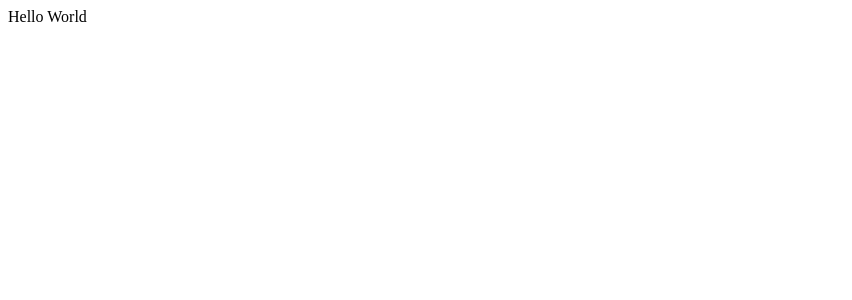
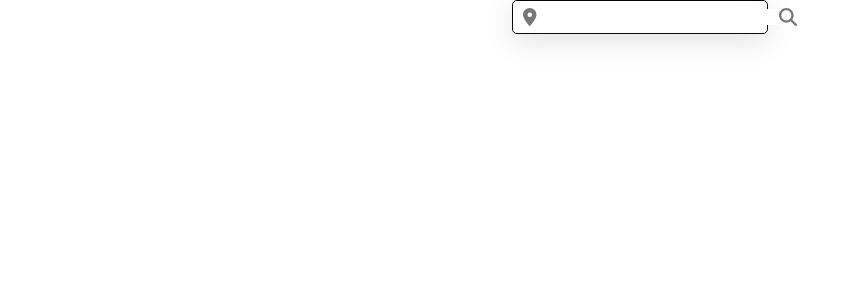
Before and after one commit to dilshadahmad09/weather-app, a React (Create React App) app: page / in a window 1280 px wide. Shown: the top 300 px of the page, without its empty margins (0-852 px from the left). Built offline with nearby package versions, Linux system fonts and the light colour scheme.

Commit message:
asic structures are created and input search box completed using fontawsome liberary

```diff
--- a/package.json
+++ b/package.json
@@ -3,12 +3,16 @@
   "version": "0.1.0",
   "private": true,
   "dependencies": {
+    "@fortawesome/fontawesome-svg-core": "^6.1.1",
+    "@fortawesome/free-regular-svg-icons": "^6.1.1",
+    "@fortawesome/free-solid-svg-icons": "^6.1.1",
+    "@fortawesome/react-fontawesome": "^0.2.0",
     "@testing-library/jest-dom": "^5.16.4",
     "@testing-library/react": "^13.3.0",
     "@testing-library/user-event": "^13.5.0",
     "react": "^18.2.0",
     "react-dom": "^18.2.0",
-    "react-scripts": "5.0.1",
+    "react-scripts": "^2.1.3",
     "web-vitals": "^2.1.4"
   },
   "scripts": {
--- a/src/App.js
+++ b/src/App.js
@@ -1,10 +1,12 @@
+import React from "react";
+import Home from "./components/home/Home";
 
 
 
 function App() {
   return (
-    <div className="App">
-    Hello World
+    <div>
+    <Home/>
     </div>
   );
 }
--- /dev/null
+++ b/src/components/home/Home.css
@@ -0,0 +1,12 @@
+*{
+    margin:0;
+    box-sizing: border-box;
+    padding: 0;
+}
+
+.body{
+    width: 20%;
+    border: 1px solid black;
+    margin: auto;
+    border-radius: 5px;
+}
--- /dev/null
+++ b/src/components/home/Home.jsx
@@ -0,0 +1,10 @@
+import React from 'react'
+import Input from '../inputbox/Input'
+import "./Home.css"
+function Home() {
+  return (
+    <div className='body'><Input/></div>
+  )
+}
+
+export default Home
--- /dev/null
+++ b/src/components/inputbox/Input.css
@@ -0,0 +1,29 @@
+*{
+    margin: 0;
+    padding: 0;
+    font-family: sans-serif;
+    box-sizing: border-box;
+}
+
+.search-box{
+    width: 100%;
+    height: 4vh;
+    background-color: white;
+    border-radius: 5px;
+    display: flex;
+    align-items: center;
+    padding: 0 10px;
+    box-shadow: rgba(100, 100, 111, 0.2) 0px 7px 29px 0px;;
+}
+.fontawsome{
+    font-size: 18px;
+    color:#777;
+}
+.search-box > input {
+    flex: 1;
+    height: 2vh;
+    border: none;
+    outline: none;
+    font-size: 18px;
+    padding-left:10px ;
+}
--- /dev/null
+++ b/src/components/inputbox/Input.jsx
@@ -0,0 +1,15 @@
+import React from "react";
+import {FontAwesomeIcon} from "@fortawesome/react-fontawesome"
+import {faSearch, faLocationDot} from "@fortawesome/free-solid-svg-icons"
+import "./Input.css"
+const Input = ()=>{
+    return <div>
+        <div className="search-box">
+            <FontAwesomeIcon className="fontawsome" icon={faLocationDot} />
+           <input type="text" />
+           <FontAwesomeIcon className="fontawsome" icon={faSearch} />
+        </div>
+    </div>
+}
+
+export default Input;
```
Also changed, not shown: 2 other files (tests, documents, lock files or other folders).
